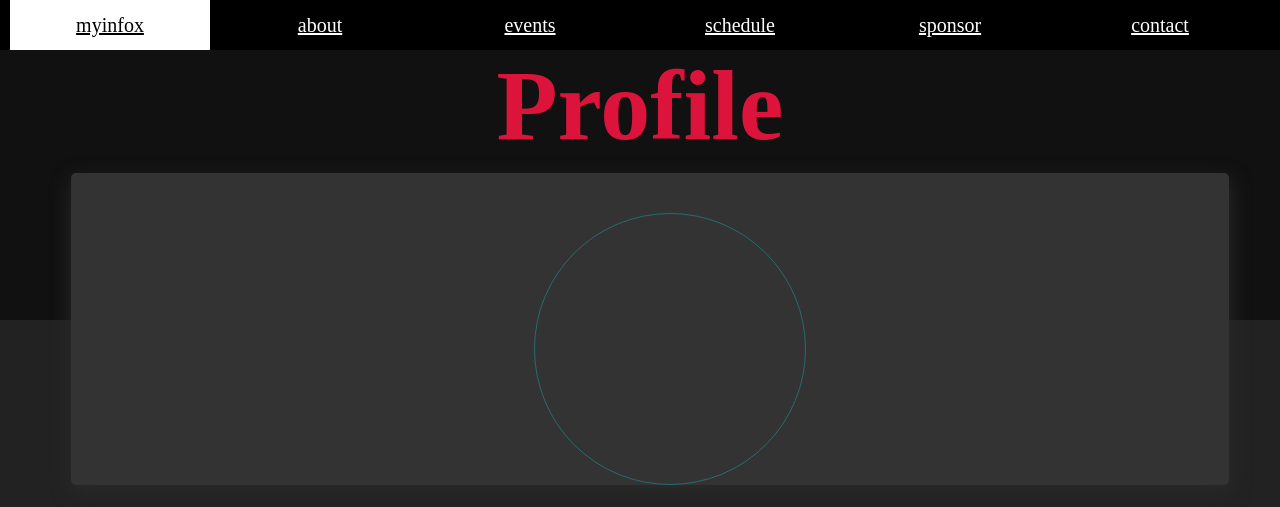
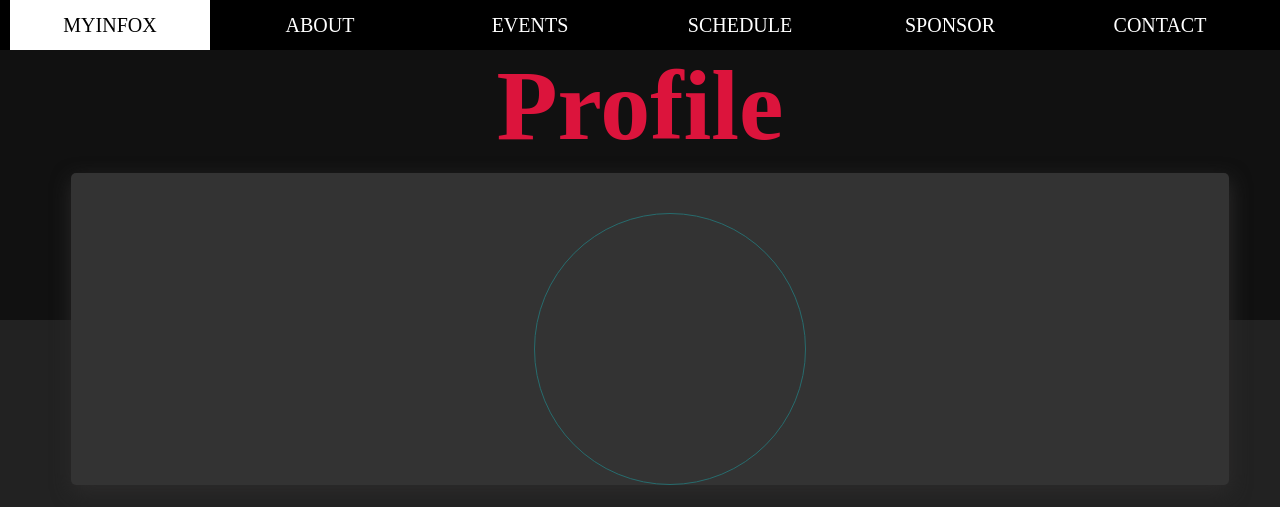
Before and after one commit to raghavdhingra/InfoXpression-Website, a plain HTML site: page index.html in a window 1280 px wide. Shown: the top 507 px of the page. Drawn offline with nearby package versions, Linux system fonts and the light colour scheme; files whose address does not match are found by name.

Commit message:
Revert "simple changes"

```diff
--- a/css/main.css
+++ b/css/main.css
@@ -8,7 +8,7 @@
     top:0;
     left:0;
     color: #fff;
-    text-transform: lowercase;
+    text-transform: uppercase;
 }
 .topelmt{
     text-align: center;
@@ -23,7 +23,7 @@
     transition: 0.3s;
 }
 a{
-    text-decoration: underline;
+    text-decoration: none;
     color: white;
 }
 .topelmt:hover{
```
